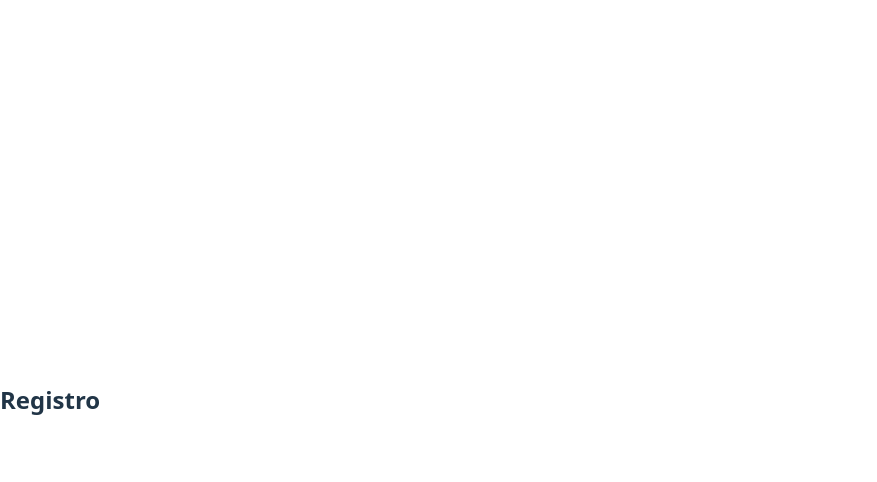
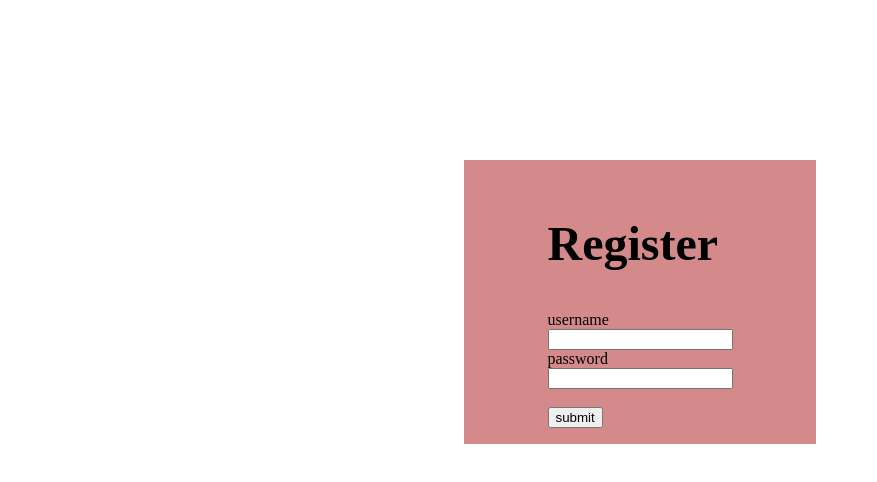
Before and after one commit to hearty22/practica-react, a React (Vite) app: page / in a window 1280 px wide. Shown: the top 482 px of the page, without its empty margins (0-877 px from the left). Built offline with nearby package versions, Linux system fonts and the light colour scheme.

Commit message:
estilo base

```diff
--- /dev/null
+++ b/src/components/Register.css
@@ -0,0 +1,40 @@
+:root {
+  /* --- Tonos Rojo Sangre --- */
+
+  /* El color principal: un rojo sangre muy oscuro, casi negro. */
+  --color-sangre-oscuro: #6d0000;
+
+  /* Un rojo primario fuerte para acentos principales (botones, enlaces). */
+  --color-rojo-primario: #a31b1b;
+
+  /* --- Tonos Rosados --- */
+
+  /* Un rosa "polvoriento" o "palo de rosa" para acentos secundarios. */
+  --color-rosa-acento: #d48a8a;
+
+  /* Un fondo muy claro con un leve tinte rosado. */
+  --color-fondo-claro: #f9ebeb;
+
+  /* --- Neutros Complementarios --- */
+
+  /* Texto oscuro (casi negro, pero con un matiz rojo oscuro). */
+  --color-texto-oscuro: #2a1d1d;
+
+  /* Texto claro (para usar sobre los fondos oscuros). */
+  --color-texto-claro: #fdf7f7;
+}
+.formTitle{
+    font-size: 3rem;
+}
+.RegisterContainer{
+    width: 20em;
+    height: auto;
+    background-color: var(--color-rosa-acento);
+    padding: 1rem;
+    display: flex;
+    flex-direction: column;
+    align-items: center;
+    justify-content: center;
+    margin: 0 auto;
+    margin-top: 20vh;
+}
--- a/src/components/Register.jsx
+++ b/src/components/Register.jsx
@@ -1,11 +1,18 @@
-import React from 'react'
+import "./Register.css"
+export const Register = () => {
 
-export const Register = () => {
   return (
     <div className='RegisterContainer'>
-        <form action="">
-            <h2>Registro</h2>
+        <form>
+            <h2 className="formTitle">Register</h2>
+            <label htmlFor="username">username</label> <br />
+            <input type="text" id="username" name='username'/>
+            <br />
+            <label htmlFor="username">password</label> <br />
+            <input type="text" id="password" name='password'/>
+            <br /><br />
+            <button>submit</button>
         </form>
     </div>
   )
-}
+};
--- a/src/index.css
+++ /dev/null
@@ -1,68 +0,0 @@
-:root {
-  font-family: system-ui, Avenir, Helvetica, Arial, sans-serif;
-  line-height: 1.5;
-  font-weight: 400;
-
-  color-scheme: light dark;
-  color: rgba(255, 255, 255, 0.87);
-  background-color: #393939;
-
-  font-synthesis: none;
-  text-rendering: optimizeLegibility;
-  -webkit-font-smoothing: antialiased;
-  -moz-osx-font-smoothing: grayscale;
-}
-
-a {
-  font-weight: 500;
-  color: #646cff;
-  text-decoration: inherit;
-}
-a:hover {
-  color: #535bf2;
-}
-
-body {
-  margin: 0;
-  display: flex;
-  place-items: center;
-  min-width: 320px;
-  min-height: 100vh;
-}
-
-h1 {
-  font-size: 3.2em;
-  line-height: 1.1;
-}
-
-button {
-  border-radius: 8px;
-  border: 1px solid transparent;
-  padding: 0.6em 1.2em;
-  font-size: 1em;
-  font-weight: 500;
-  font-family: inherit;
-  background-color: #1a1a1a;
-  cursor: pointer;
-  transition: border-color 0.25s;
-}
-button:hover {
-  border-color: #646cff;
-}
-button:focus,
-button:focus-visible {
-  outline: 4px auto -webkit-focus-ring-color;
-}
-
-@media (prefers-color-scheme: light) {
-  :root {
-    color: #213547;
-    background-color: #ffffff;
-  }
-  a:hover {
-    color: #747bff;
-  }
-  button {
-    background-color: #f9f9f9;
-  }
-}
--- a/src/main.jsx
+++ b/src/main.jsx
@@ -1,6 +1,6 @@
 import { StrictMode } from 'react'
 import { createRoot } from 'react-dom/client'
-import './index.css'
+
 import {App } from './pages/App'
 
 createRoot(document.getElementById('root')).render(
--- a/src/pages/App.jsx
+++ b/src/pages/App.jsx
@@ -1,5 +1,5 @@
 import React from 'react'
-import { Register } from '../components/Register'
+import { Register } from '../components/register'
 export const App = () => {
   return (
     <>
```
